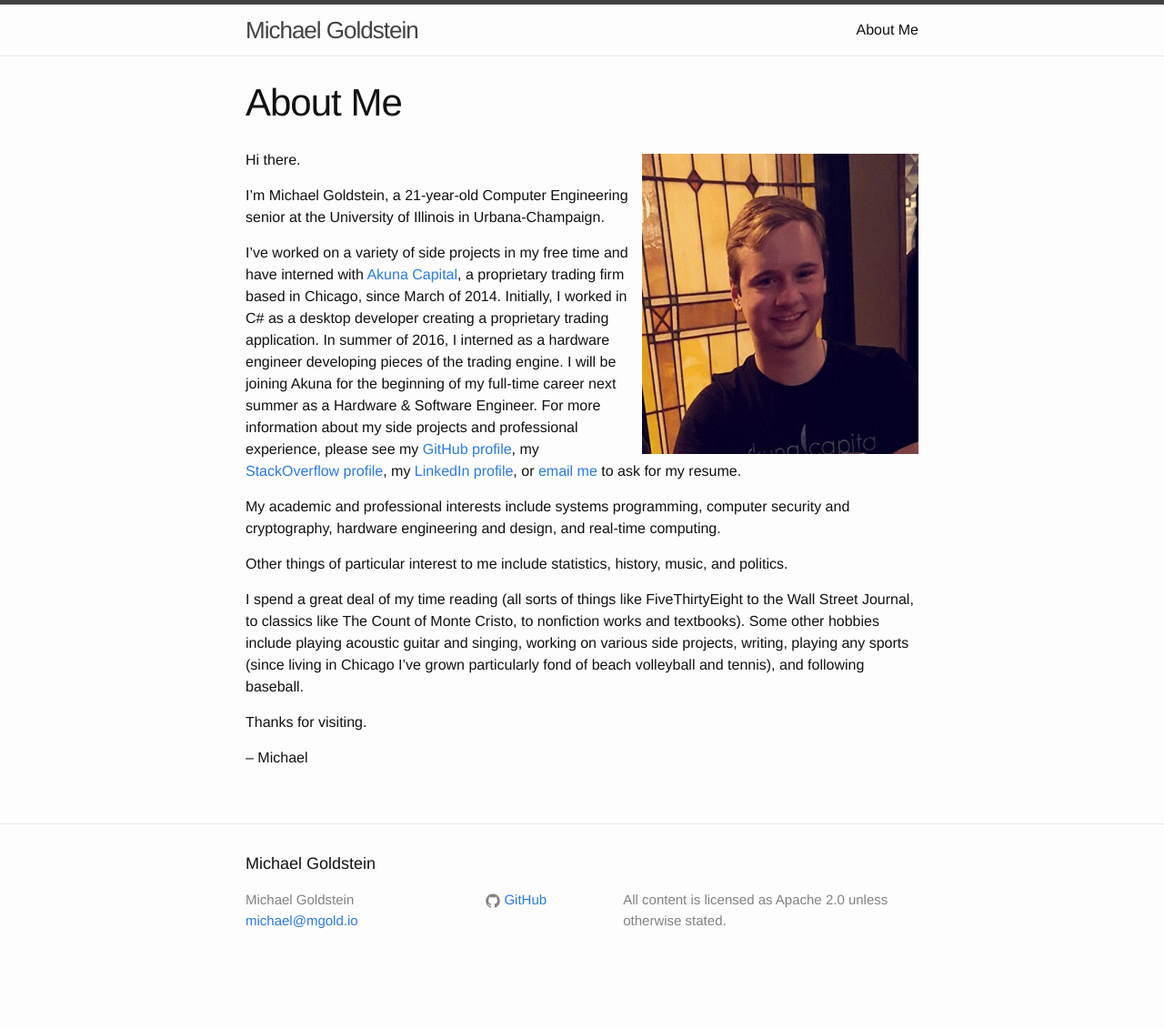
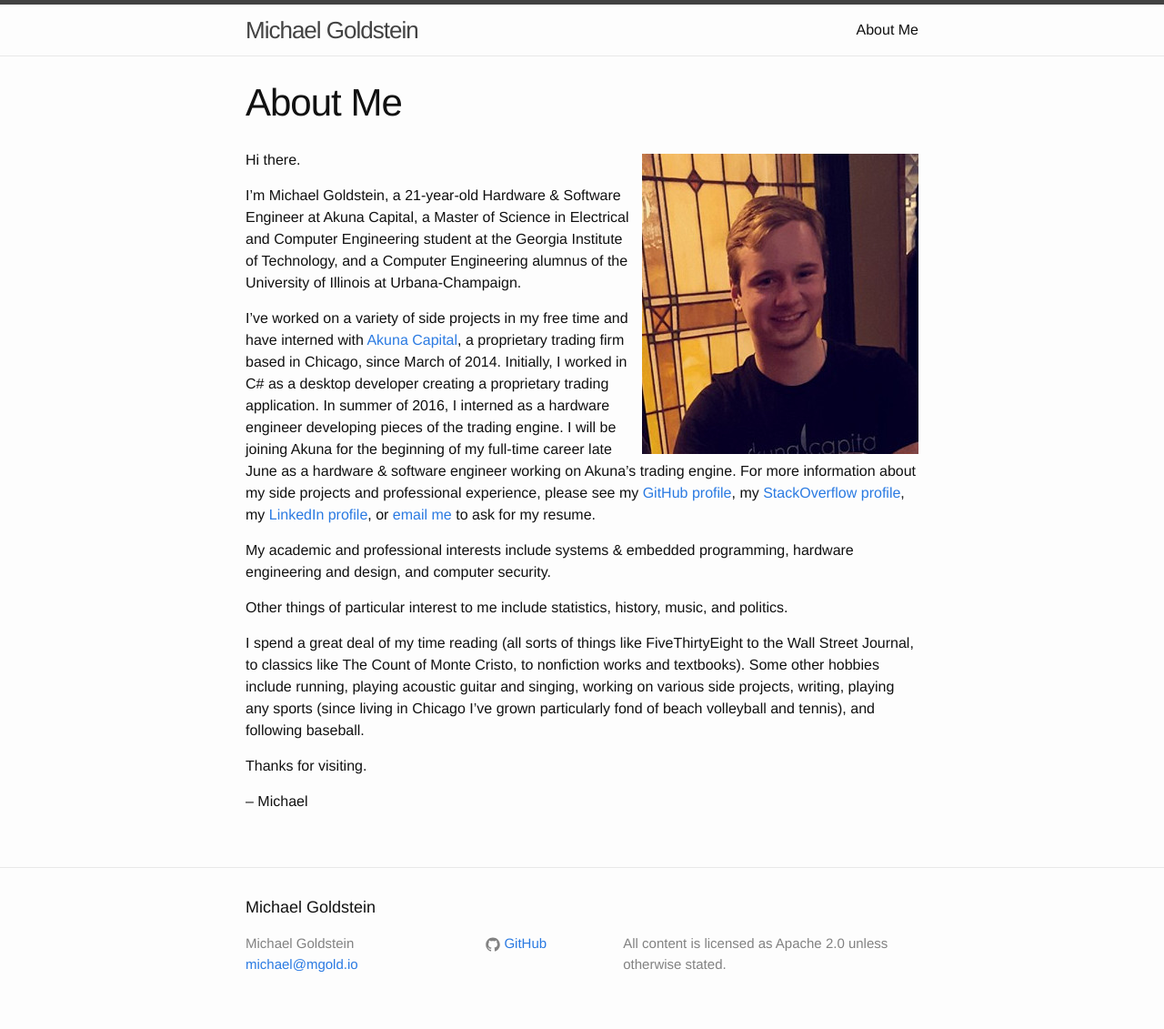
Before and after one commit to mgold95/mgold95.github.io, a Jekyll site: the page built from about.md, in a window 1280 px wide. Shown: the whole page at 91% size. Built offline with Jekyll 4.4.1, drawn with Linux system fonts in a browser that asks for light colours; before the commit the page ends 1083 px from its top, so only the background shows below that.

```diff
--- a/about.md
+++ b/about.md
@@ -8,26 +8,27 @@ permalink: /about/
 
 Hi there.
 
-I'm Michael Goldstein, a 21-year-old Computer Engineering senior at the University of
-Illinois in Urbana-Champaign.
+I'm Michael Goldstein, a 21-year-old Hardware & Software Engineer at Akuna Capital,
+a Master of Science in Electrical and Computer Engineering student at the Georgia Institute of Technology,
+and a Computer Engineering alumnus of the University of Illinois at Urbana-Champaign.
 
 I've worked on a variety of side projects in my free time and have interned with [Akuna Capital][1], a
 proprietary trading firm based in Chicago, since March of 2014. Initially, I worked in C# as a
 desktop developer creating a proprietary trading application. In summer of 2016, I interned as a
 hardware engineer developing pieces of the trading engine. I will be joining Akuna for the beginning
-of my full-time career next summer as a Hardware & Software Engineer. For more information about my side
-projects and professional experience, please see
+of my full-time career late June as a hardware & software engineer working on Akuna's trading engine.
+For more information about my side projects and professional experience, please see
 my [GitHub profile][2], my [StackOverflow profile][3], my
 [LinkedIn profile][5], or [email me][4] to ask for my resume.
 
-My academic and professional interests include systems programming, computer security and
-cryptography, hardware engineering and design, and real-time computing.
+My academic and professional interests include systems & embedded programming, hardware engineering and design,
+and computer security.
 
 Other things of particular interest to me include statistics, history, music, and politics.
 
 I spend a great deal of my time reading (all sorts of things like FiveThirtyEight to the Wall Street Journal,
 to classics like The Count of Monte Cristo, to nonfiction works and textbooks).
-Some other hobbies include playing acoustic
+Some other hobbies include running, playing acoustic
 guitar and singing, working on various side projects, writing, playing any sports (since living in Chicago
 I've grown particularly fond of beach volleyball and tennis), and following baseball.
 
```
Also changed, not shown: _posts/2017-07-27-moores-law-isnt-dead.md (added, +51 -0 lines).
